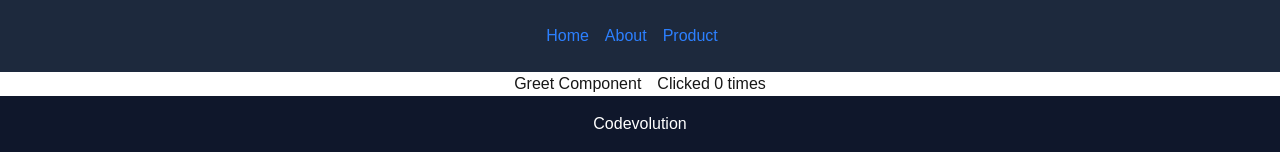
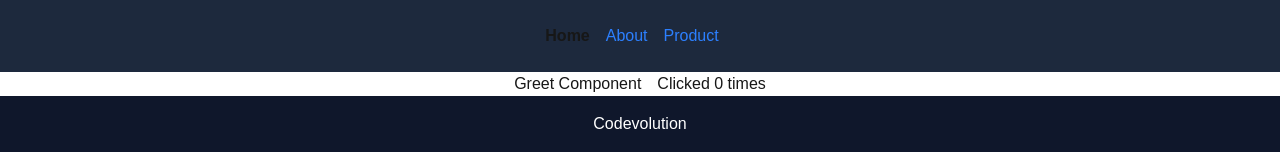
Before and after one commit to nkolonzilucky/nextjs_60min_tuts, a Next.js app: page / in a window 1280 px wide. Shown: the top 160 px of the page. Built offline with nearby package versions, Linux system fonts and the light colour scheme.

Commit message:
demo how to use pathname to show the active route on the navigation

```diff
--- a/app/components/Navigation.tsx
+++ b/app/components/Navigation.tsx
@@ -1,4 +1,6 @@
+"use client"
 import Link from "next/link";
+import { usePathname } from "next/navigation";
 
 type link = {
     "id": number,
@@ -23,9 +25,11 @@ const links = [
         "href":"/products/1"}
 ];
 export default function Navigation() {
+    const pathname = usePathname()
+    console.log(pathname)
     return (
         <nav className="text-center p-6 bg-slate-800">
-            {links.map((link: link) => <Link key={link.id} href={link.href} className="mr-4 text-blue-500">{link.name}</Link>)}
+            {links.map((link: link) => <Link key={link.id} href={link.href} className={pathname === link.href ? "font-bold mr-4" : "mr-4 text-blue-500"}>{link.name}</Link>)}
         </nav>
     );
 
```
